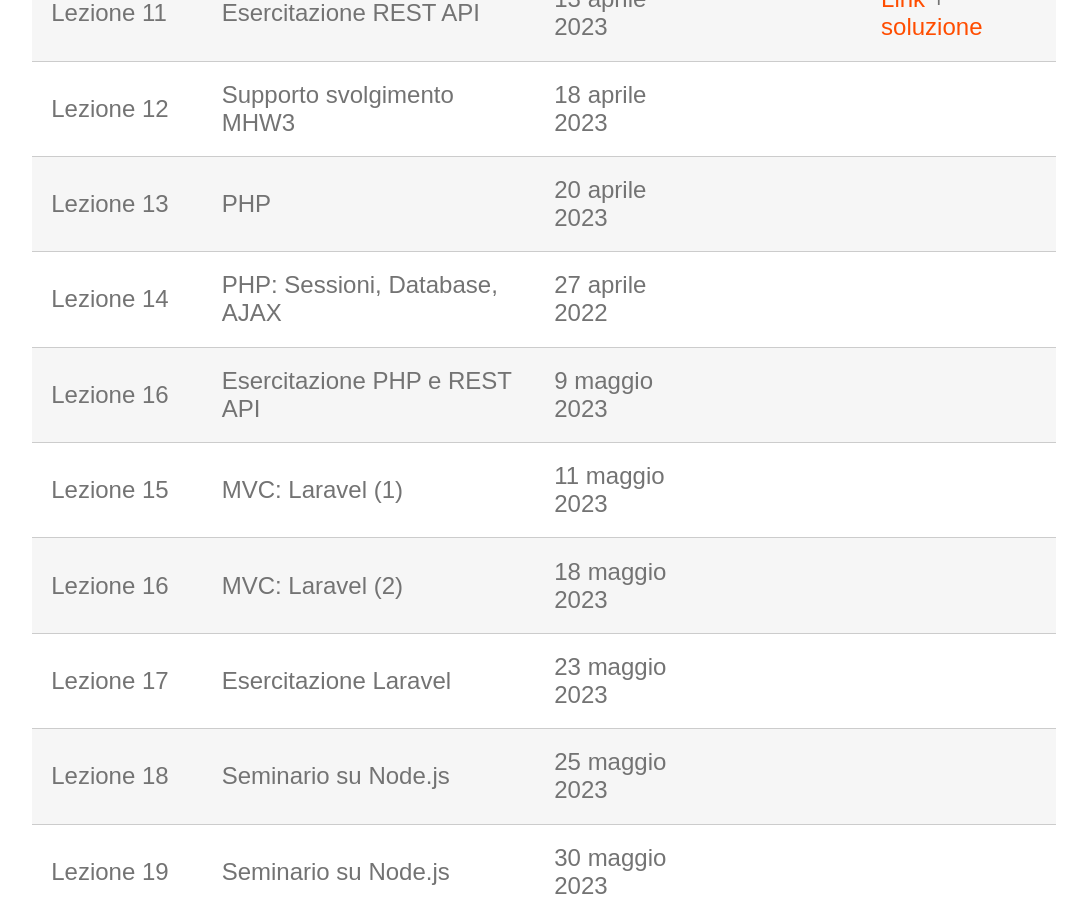
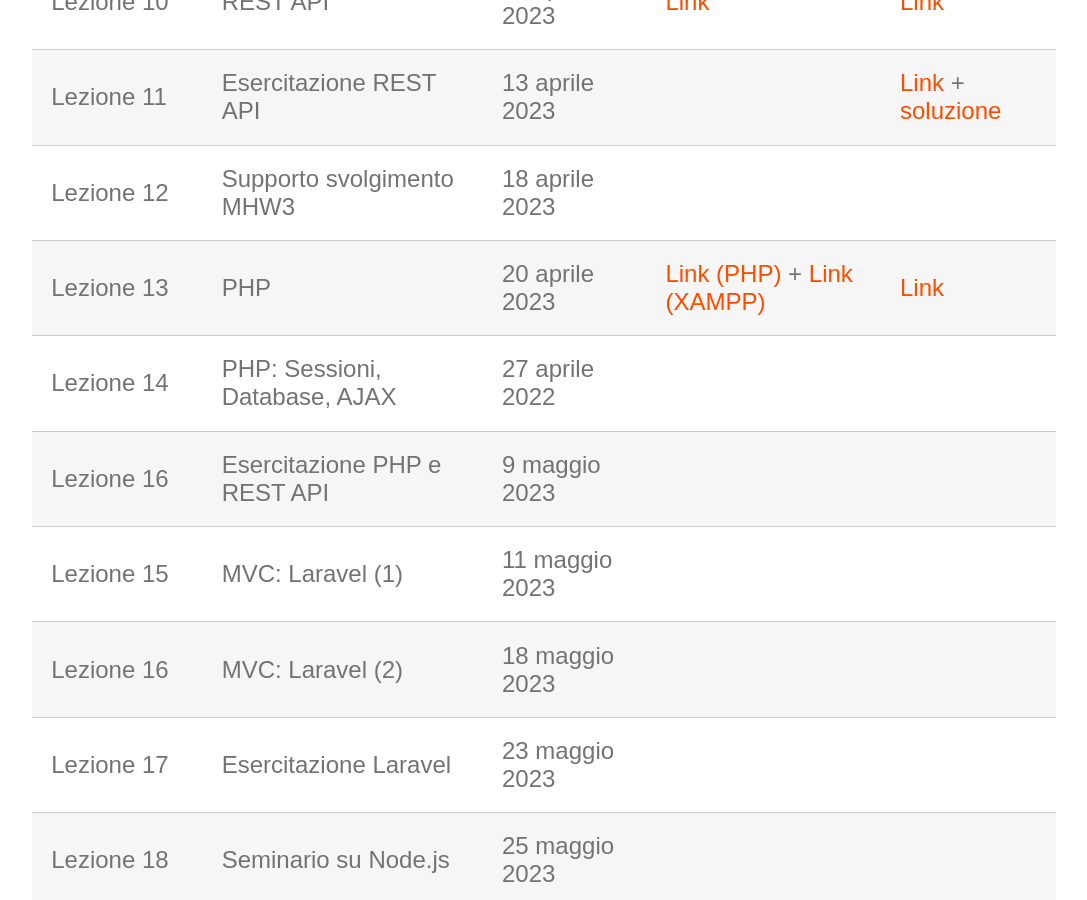
Before and after one commit to perceivelab/wp-al-23, a Jekyll site: the page built from lezioni.md, in a window 1280 px wide and 900 px high, scrolled down 1363 px. Shown: the whole window, without its empty margins (96-1183 px from the left). Built offline with Jekyll 4.4.1, drawn with Linux system fonts in a browser that asks for light colours; our own code applies the rules of GitHub Pages for plain Markdown files.

Commit message:
Added php

```diff
--- a/lezioni.md
+++ b/lezioni.md
@@ -20,7 +20,7 @@ layout: page
 | Lezione 10   | REST API                         | 11 aprile 2023 | [Link](https://studentiunict-my.sharepoint.com/:b:/g/personal/simone_palazzo_unict_it/EYfOSGpsoFlJs50ZrTtiUgkBiBXfGiowlr0cAhNVSrwSjg?e=S9gECW) | [Link](https://studentiunict-my.sharepoint.com/:u:/g/personal/simone_palazzo_unict_it/EQbxX13Uj11LioUqBkq1o2cBlmLkkuL_w_Gt_0yKJDZLdQ?e=a6dqwN) |
 | Lezione 11   | Esercitazione REST API           | 13 aprile 2023 | | [Link](https://studentiunict-my.sharepoint.com/:u:/g/personal/simone_palazzo_unict_it/EX2SP2pHOUBGpzUFGk3R10YBIzTbQLPV2Kz66oAKhHWqyQ?e=5HOGeh) + [soluzione](https://drive.google.com/file/d/1u4YFoe2kbL_KmgH0pDFOlXUQVpvr4Rg5/view?usp=sharing) |
 | Lezione 12   | Supporto svolgimento MHW3        | 18 aprile 2023 | |
-| Lezione 13   | PHP                              | 20 aprile 2023 | |
+| Lezione 13   | PHP                              | 20 aprile 2023 | [Link (PHP)](https://studentiunict-my.sharepoint.com/:b:/g/personal/simone_palazzo_unict_it/EYkUhw2ekV5OlArdFMLH-K4Bx_-tO_mRCCv6iXoPay4GSA?e=zGfWBh) + [Link (XAMPP)](https://studentiunict-my.sharepoint.com/:b:/g/personal/simone_palazzo_unict_it/EUJCY5omGdVBvQhYA2PTlHsBtEwa40Lxh8OWFzVF00AEGw?e=efrbFb) | [Link](https://studentiunict-my.sharepoint.com/:u:/g/personal/simone_palazzo_unict_it/EazJPtirWkNBsEUBS8eORscB86ZdTIo2ShVKSPwfYrDqCw?e=nDTIfv) |
 | Lezione 14   | PHP: Sessioni, Database, AJAX    | 27 aprile 2022 | |
 | Lezione 16   | Esercitazione PHP e REST API     | 9 maggio 2023  | |
 | Lezione 15   | MVC: Laravel (1)                 | 11 maggio 2023 | |
```
